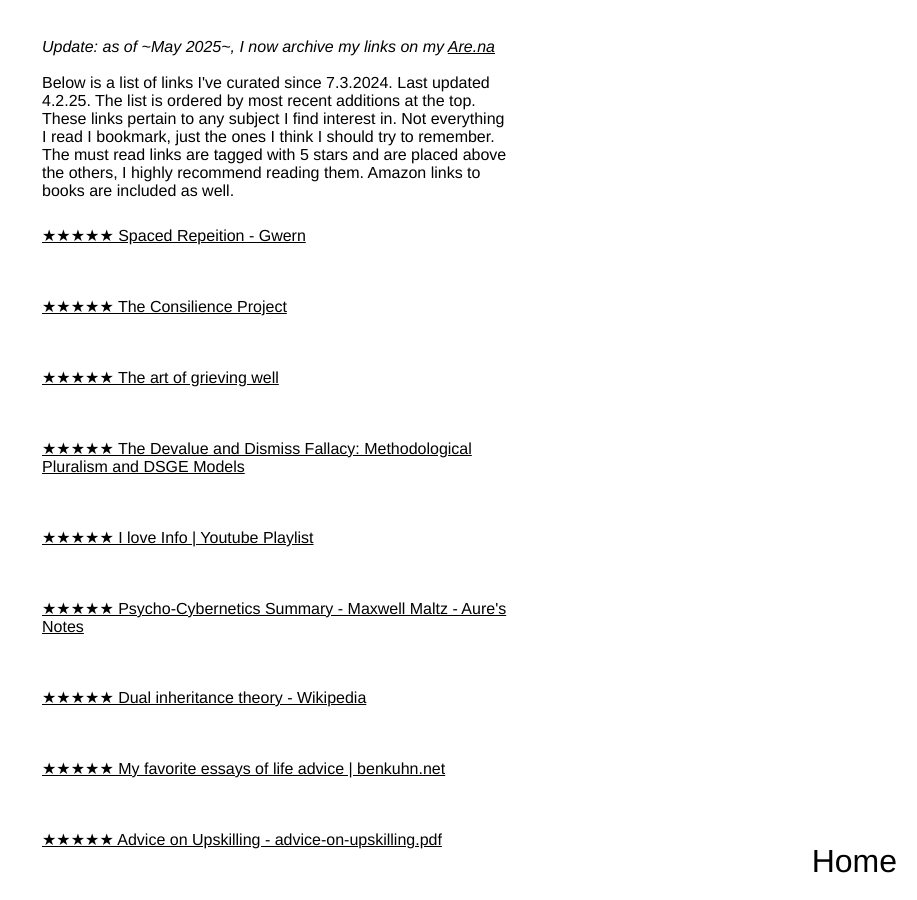
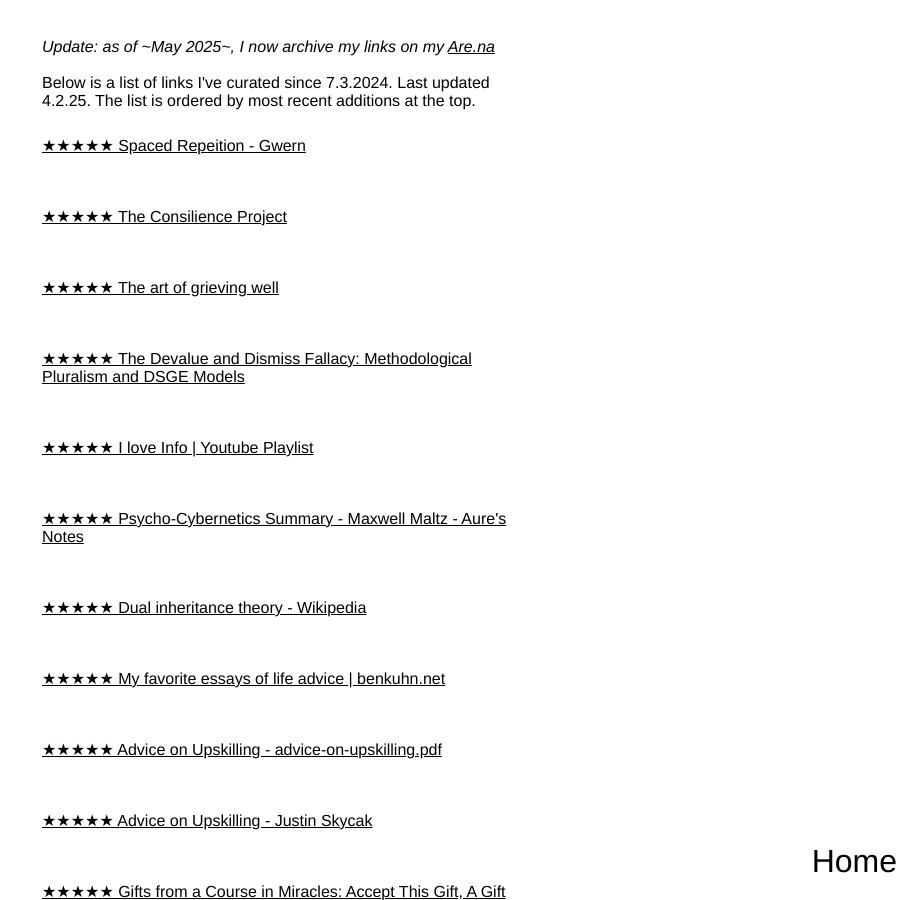
Before and after one commit to pxsswordprotected/personalsite, a Jekyll site: the page docs/Links/bookmarks.html, which Jekyll copies as it is, in a window 1280 px wide and 900 px high. Shown: the whole window, without its empty margins (363-1280 px from the left). Built offline with Jekyll 4.4.1, drawn with Linux system fonts in a browser that asks for light colours.

Commit message:
changed font size and gap, etc

```diff
--- a/docs/Links/bookmarks.html
+++ b/docs/Links/bookmarks.html
@@ -12,9 +12,6 @@
     <br> <br>
       Below is a list of links I've curated since 7.3.2024. Last updated 4.2.25.
       The list is ordered by most recent additions at the top.
-      These links pertain to any subject I find interest in. Not everything I read I bookmark, just the ones I think I should try to remember.
-      The must read links are tagged with 5 stars and are placed above the others, I highly recommend reading them.
-       Amazon links to books are included as well.
        </p>
     <div class = "links-div">
 
--- a/docs/book_recs.html
+++ b/docs/book_recs.html
@@ -13,7 +13,7 @@
       }
 
       html {
-  font-size: 16px;
+  font-size: 14px;
   -webkit-text-size-adjust: 100%;
 }
 
@@ -25,7 +25,7 @@
         background-color: #ffffff; /* White bg */
         color: #000000; /* Black text */
         font-family: Helvetica, Arial, sans-serif;
-          font-size: 16px;
+        font-size: 14px;
       }
 
       .container {
@@ -53,7 +53,7 @@
       .gri-img {
         width: 100%;
         height: auto;
-        aspect-ratio: 2/3; /* maintains book cover proportions */
+        aspect-ratio: 2/3;
         object-fit: cover;
       }
 
--- a/docs/contact_me/index.html
+++ b/docs/contact_me/index.html
@@ -9,7 +9,6 @@
 <body>
     <div class="container">
         <a href="emailto:me@psswordprotecd.com" class="email">Email</a>
-        <a href="https://x.com/psswordprotectd" target="_blank" class="twitter">Twitter</a>
         <a href="https://www.psswordprotectd.com/" class="home-button">Home</a>
     </div>
 </body>
--- a/docs/index.html
+++ b/docs/index.html
@@ -8,7 +8,7 @@
 </head>
 <body>
     <div class="right-container">
-        <p class="intro-text">J, 21, student, aspiring DE. Writing is linked below through Substack. I use Are.na to archive info and things that interest me, look at it.
+        <p class="intro-text">J, 21, student, aspiring DE. Writing is linked below through Substack. I use Are.na to archive info and things that interest me, linked below.
             My goal is to love everything and everyone like my own.
         </p>
         <div class="menu-container">
```
Also changed, not shown: docs/styles-home.css (+5 -3 lines).
